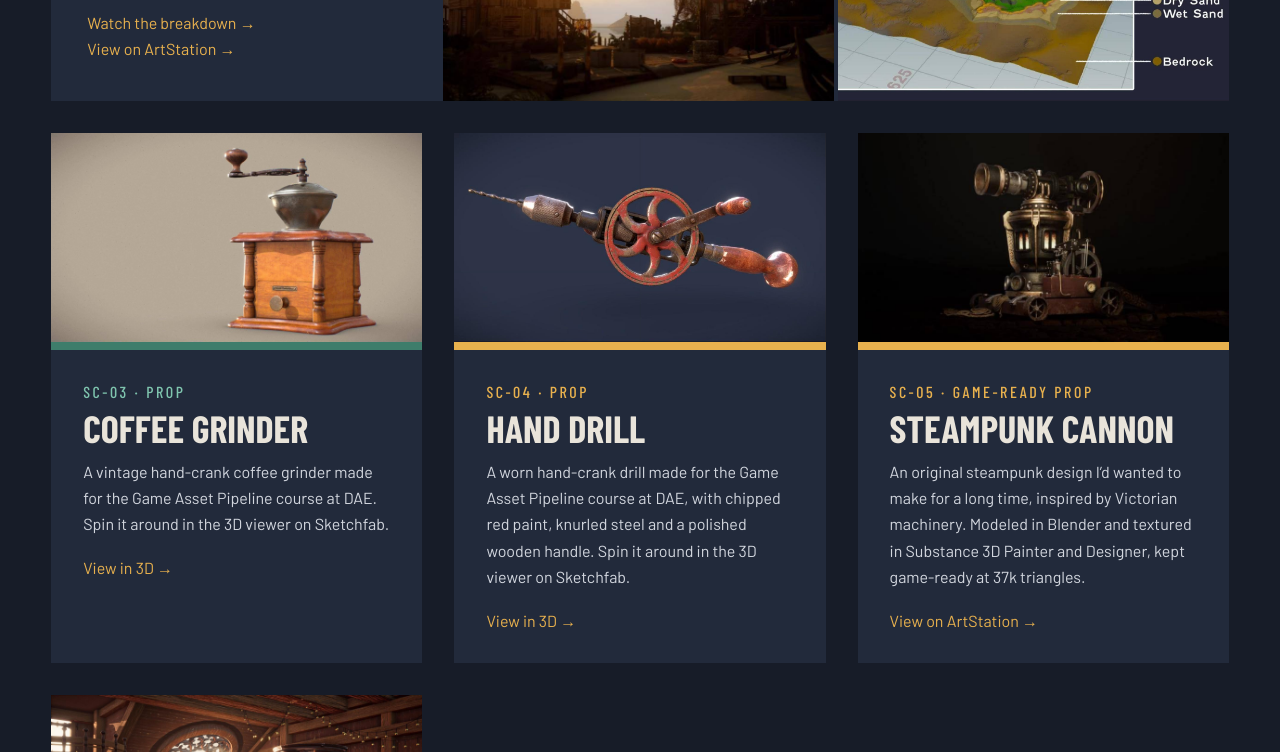
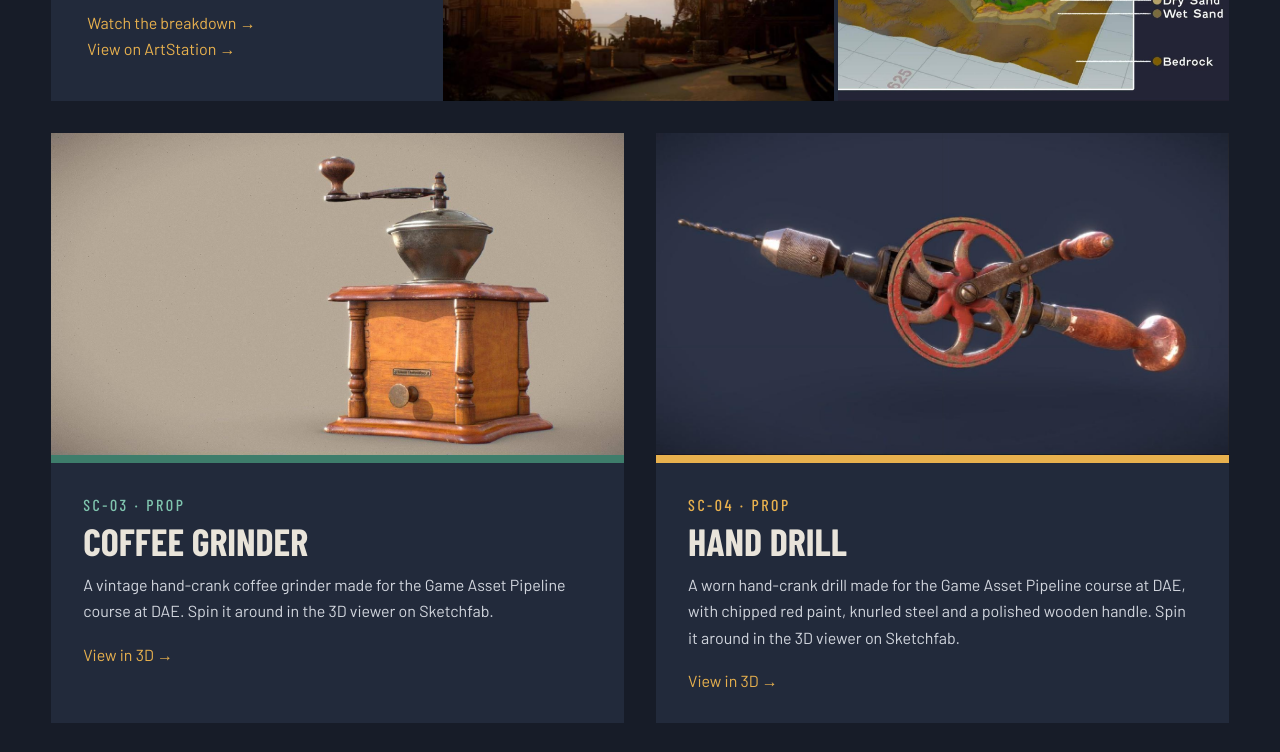
Before and after one commit to SamhitaCha/Portfolio, a plain HTML site: page index.html in a window 1280 px wide. Shown: the part 2060-2812 px from the top of the page. Drawn offline with nearby package versions, Linux system fonts and the light colour scheme; a web font is replaced by a local one.

Commit message:
Lay out the four smaller project cards two by two
Co-Authored-By: Claude Opus 5.5 <noreply@anthropic.com>
Claude-Session: https://claude.ai/code/session_018JhQsYk4p798uk1nr2ogWr

```diff
--- a/index.html
+++ b/index.html
@@ -128,7 +128,7 @@ DCLite.mount(Component, { showLoaderOnOpen: true });
 </div>
 </article>
 
-<div style="display: grid; grid-template-columns: repeat(auto-fit, minmax(360px, 1fr)); gap: 32px; margin-bottom: 32px">
+<div style="display: grid; grid-template-columns: repeat(auto-fit, minmax(min(100%, 440px), 1fr)); gap: 32px; margin-bottom: 32px">
 <article style="background: #222A3B; display: flex; flex-direction: column">
 <img src="images/07255336c4d107c64ae7db6c113bb5c9.jpg" alt="Vintage wooden coffee grinder" style="width: 100%; aspect-ratio: 16 / 9; object-fit: cover">
 <div style="padding: 32px; border-top: 8px solid #3E7D6B; flex: 1">
```
